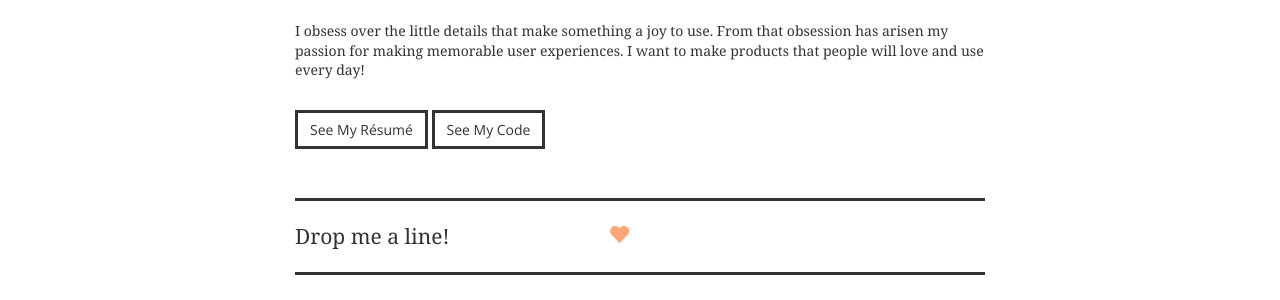
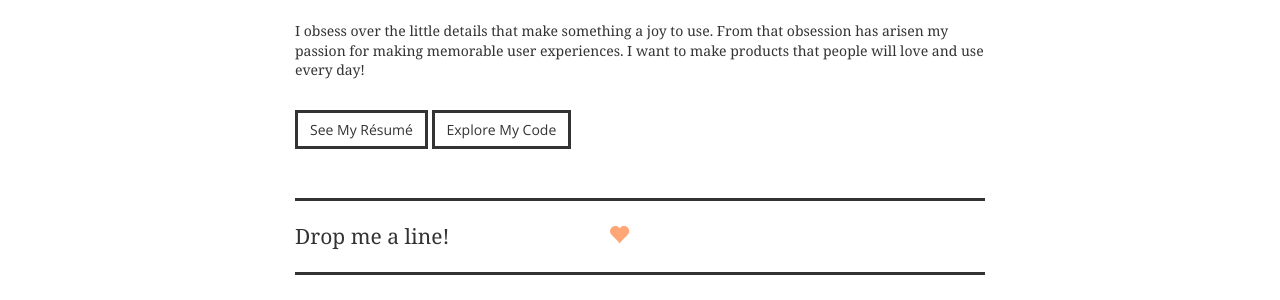
Before and after one commit to mklbtz/mklbtz.github.io, a Jekyll site: the page built from index.html, in a window 1280 px wide. Shown: the part 914-1214 px from the top of the page. Built offline with Jekyll 4.4.1, drawn with Linux system fonts in a browser that asks for light colours; nearby versions of some CDN libraries; some web fonts are replaced; Markdown is read by kramdown in place of the engine named in the settings; the list of posts is cut into pages by our own code.

Commit message:
"Explore my code"

```diff
--- a/index.html
+++ b/index.html
@@ -19,5 +19,5 @@ layout: default
 </div>
 <div class="col-sm-12">
   <a href="/resume" class="btn btn-default">See My R&eacute;sum&eacute;</a>
-  <a href="http://github.com/mklbtz" class="btn btn-default">See My Code</a>
+  <a href="http://github.com/mklbtz" class="btn btn-default">Explore My Code</a>
 </div>
```
